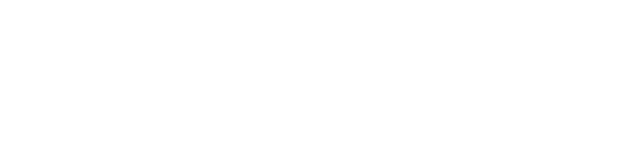
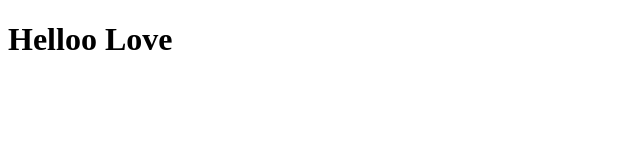
Before and after one commit to Bhishna/gitstudy, a plain HTML site: page index.html in a window 1280 px wide. Shown: the whole page, without its empty margins (0-640 px from the left). Drawn offline with Linux system fonts and the light colour scheme.

Commit message:
added a h1 text in tst

```diff
--- a/index.html
+++ b/index.html
@@ -7,6 +7,6 @@
     <title>Index</title>
 </head>
 <body>
-
+    <h1>Helloo Love</h1>
 </body>
 </html>
```
